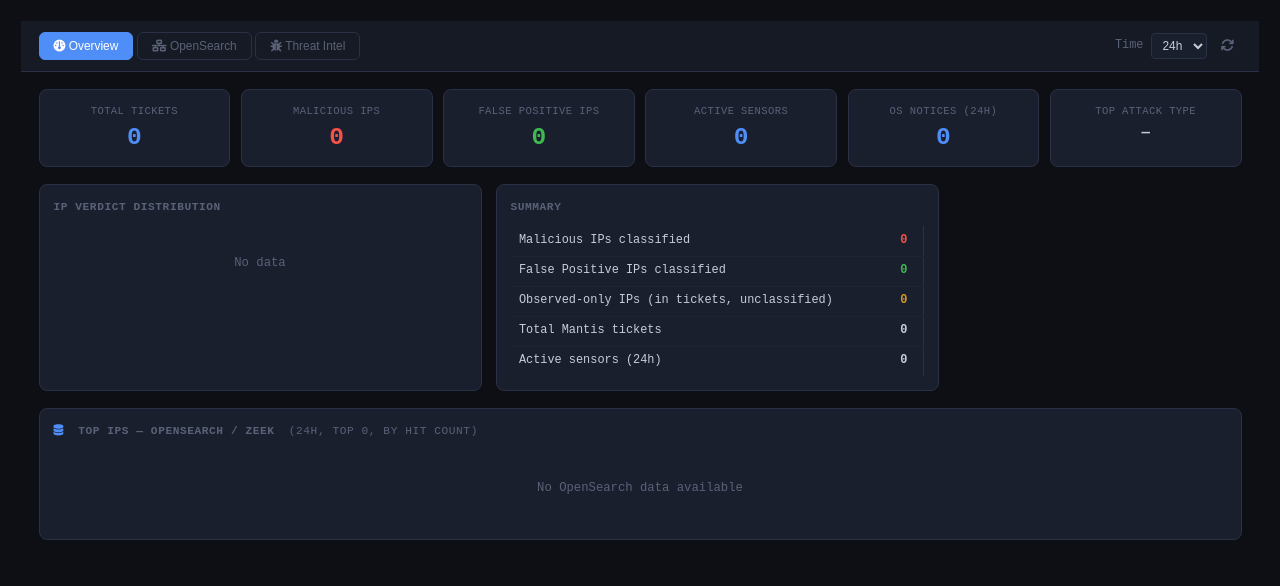
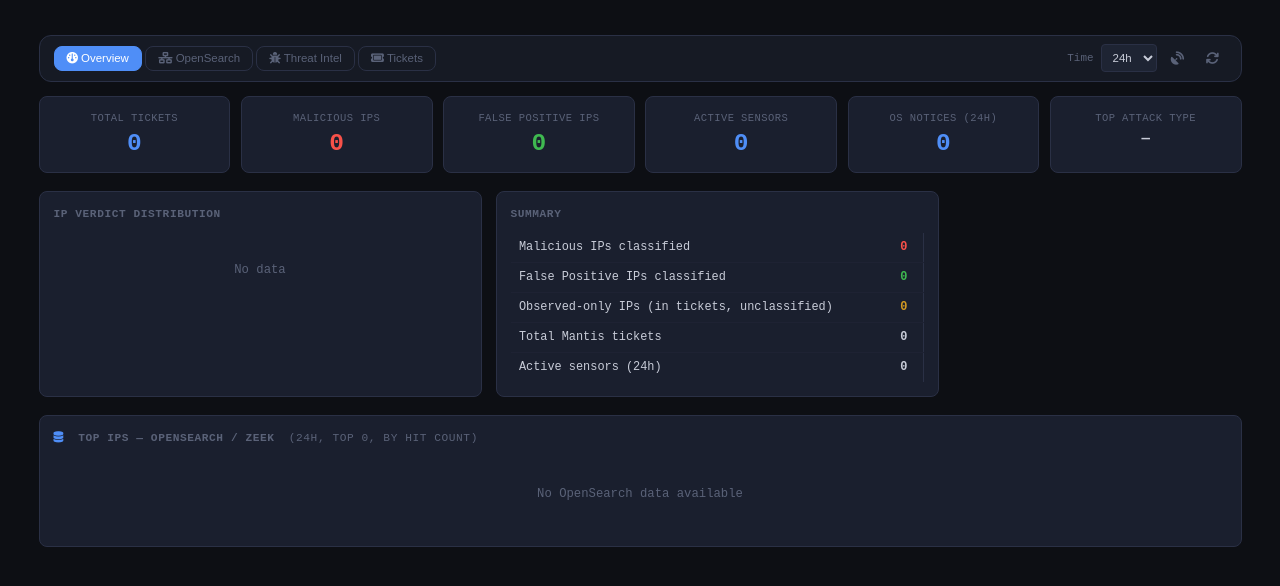
Before and after one commit to liamadale/pisces-scripts, a Flask app: page / in a window 1280 px wide. Shown: the part 48-634 px from the top of the page. Run offline with Flask 3, Linux system fonts and the light colour scheme; data that the repository does not hold is empty.

Commit message:
feat(dashboard): wire sensor filter and date controls into toolbar
Register the tickets Blueprint in app.py and add the
/api/dashboard/sensors route that serves sensor_summary.html content.

In dashboard.html: add the Tickets tab button, sensor-badge button
with JS state (_selectedSensors, getSensorParam), date picker row
that appears for Mantis and Tickets tabs, and openSensorModal /
applySensorSelection helpers.

In base.html: add sensor-modal markup (backdrop + panel), CSS for
.sensor-badge and #sensor-btn, pill-style sub-tab bar, uniform
design tokens (--radius-*, height:28px inputs, rounded toolbar),
and dark/light color-scheme for native date inputs.

```diff
--- a/apps/dashboard_web/app.py
+++ b/apps/dashboard_web/app.py
@@ -41,11 +41,31 @@ def create_app() -> Flask:
         dcache.invalidate()
         return "", 204
 
+    @app.route("/api/dashboard/sensors")
+    def api_sensor_summary():
+        """Sensor browser modal content — terms agg on host.name."""
+        from apps.dashboard_web.opensearch.aggregations import agg_opensearch_sensors
+
+        time_range = request.args.get("time_range", "now-24h")
+        data = agg_opensearch_sensors(time_range)
+        # Build bucket-like dicts matching the sensor_summary.html template
+        buckets = [
+            {"key": label, "doc_count": count}
+            for label, count in zip(data["labels"], data["counts"])
+        ]
+        current = [
+            s.strip()
+            for s in request.args.get("sensor", "").split(",")
+            if s.strip() and s.strip().lower() != "all"
+        ]
+        return render_template("sensor_summary.html", buckets=buckets, current_sensors=current)
+
     from apps.dashboard_web.mantis import bp as mantis_bp
     from apps.dashboard_web.opensearch import bp as opensearch_bp
     from apps.dashboard_web.overview import bp as overview_bp
+    from apps.dashboard_web.tickets import bp as tickets_bp
 
-    for bp in [overview_bp, opensearch_bp, mantis_bp]:
+    for bp in [overview_bp, opensearch_bp, mantis_bp, tickets_bp]:
         app.register_blueprint(bp)
 
     return app
--- a/apps/dashboard_web/templates/base.html
+++ b/apps/dashboard_web/templates/base.html
@@ -24,10 +24,12 @@
     .dash-toolbar {
       display: flex;
       align-items: center;
-      gap: 1rem;
-      padding: 0.75rem 1.25rem;
+      gap: 0.75rem;
+      padding: 0.6rem 1rem;
+      margin: 1rem 1.25rem 0;
       background: var(--surface-container-low);
-      border-bottom: 1px solid var(--outline);
+      border: 1px solid var(--outline);
+      border-radius: var(--radius-md);
       flex-wrap: wrap;
     }
     .tab-bar {
@@ -36,13 +38,13 @@
       flex: 1;
     }
     .tab-btn {
-      padding: 0.45rem 1rem;
+      padding: 0.4rem 0.85rem;
       border: 1px solid var(--outline);
-      border-radius: 6px;
+      border-radius: var(--radius-sm);
       background: transparent;
       color: var(--on-surface-dim);
       cursor: pointer;
-      font-size: 0.85rem;
+      font-size: 0.82rem;
       transition: background 0.15s, color 0.15s, border-color 0.15s;
     }
     .tab-btn:hover {
@@ -59,41 +61,64 @@
       align-items: center;
       gap: 0.5rem;
       color: var(--on-surface-dim);
-      font-size: 0.85rem;
+      font-size: 0.82rem;
     }
-    .dash-controls select {
-      background: var(--surface-container);
+    .dash-controls label {
+      font-size: 0.78rem;
+      color: var(--on-surface-dim);
+      white-space: nowrap;
+    }
+    .dash-controls select,
+    .dash-controls input[type="date"] {
+      background: var(--surface-container-high);
       color: var(--on-surface);
       border: 1px solid var(--outline);
-      border-radius: 4px;
-      padding: 0.3rem 0.5rem;
-      font-size: 0.85rem;
+      border-radius: var(--radius-xs);
+      padding: 3px 7px;
+      font-size: 0.82rem;
+      height: 28px;
+      outline: none;
+      transition: border-color 0.15s, box-shadow 0.15s;
+      color-scheme: dark;
+    }
+    [data-theme="light"] .dash-controls select,
+    [data-theme="light"] .dash-controls input[type="date"] {
+      color-scheme: light;
+    }
+    .dash-controls select:focus,
+    .dash-controls input[type="date"]:focus {
+      border-color: var(--primary);
+      box-shadow: 0 0 0 2px var(--focus-ring);
     }
     .tab-panel {
-      padding: 1.25rem;
+      padding: 1rem 1.25rem;
     }
     .sub-tab-bar {
-      display: flex;
+      display: inline-flex;
       gap: 0.25rem;
+      background: var(--surface-container-low);
+      border: 1px solid var(--outline);
+      border-radius: var(--radius-pill);
+      padding: 0.2rem;
     }
     .sub-tab-btn {
-      padding: 0.35rem 0.85rem;
-      border: 1px solid var(--outline);
-      border-radius: 5px;
+      padding: 0.3rem 0.9rem;
+      border: none;
+      border-radius: var(--radius-pill);
       background: transparent;
       color: var(--on-surface-dim);
       cursor: pointer;
-      font-size: 0.8rem;
-      transition: background 0.15s, color 0.15s, border-color 0.15s;
+      font-size: 0.78rem;
+      font-weight: 500;
+      transition: background 0.15s, color 0.15s;
     }
     .sub-tab-btn:hover {
       background: var(--state-hover);
       color: var(--on-surface);
     }
     .sub-tab-btn.active {
-      background: var(--secondary);
-      border-color: var(--secondary);
-      color: #0d0f14;
+      background: var(--primary);
+      color: #fff;
     }
     .loading-msg {
       color: var(--on-surface-dim);
@@ -194,6 +219,21 @@
     .ip-table tr:last-child td { border-bottom: none; }
     .ip-table tr:hover td { background: var(--state-hover); }
     .ip-mono { font-family: monospace; }
+
+    /* ── Sensor badge ──────────────────────────────────── */
+    .sensor-badge {
+      position: absolute;
+      top: -4px; right: -4px;
+      background: var(--primary);
+      color: #fff;
+      font-size: 0.6rem;
+      font-weight: 700;
+      min-width: 14px; height: 14px;
+      border-radius: 7px;
+      display: flex; align-items: center; justify-content: center;
+      padding: 0 3px;
+    }
+    #sensor-btn { position: relative; overflow: visible; }
   </style>
 </head>
 <body>
@@ -215,6 +255,21 @@
 <main>
 {% block content %}{% endblock content %}
 </main>
+
+<!-- Sensor browser modal -->
+<div id="sensor-modal-backdrop" class="modal-backdrop"
+     onclick="if(event.target===this)closeSensorModal()"></div>
+<div id="sensor-modal" class="modal-panel" role="dialog" aria-modal="true" aria-label="Sensor browser">
+  <div class="modal-header">
+    <span class="modal-title"><i class="fa-solid fa-satellite-dish"></i> Filter by Sensor</span>
+    <button class="btn-icon" onclick="closeSensorModal()">
+      <i class="fa-solid fa-xmark"></i>
+    </button>
+  </div>
+  <div id="sensor-modal-body" class="modal-body" style="padding:12px;">
+    <p class="ss-empty">Loading&hellip;</p>
+  </div>
+</div>
 
 <script>
 (function () {
--- a/apps/dashboard_web/templates/dashboard.html
+++ b/apps/dashboard_web/templates/dashboard.html
@@ -12,6 +12,9 @@
     <button id="tab-btn-mantis" class="tab-btn" onclick="switchTab('mantis')">
       <i class="fa-solid fa-bug"></i> Threat Intel
     </button>
+    <button id="tab-btn-tickets" class="tab-btn" onclick="switchTab('tickets')">
+      <i class="fa-solid fa-ticket"></i> Tickets
+    </button>
   </div>
   <div class="dash-controls">
     <label for="time-range-select">Time</label>
@@ -25,9 +28,19 @@
       <option value="now-14d">14d</option>
       <option value="now-30d">30d</option>
     </select>
+    <button class="btn-icon" onclick="openSensorModal()" title="Filter by sensor" id="sensor-btn">
+      <i class="fa-solid fa-satellite-dish"></i>
+      <span id="sensor-badge" style="display:none;" class="sensor-badge"></span>
+    </button>
     <button class="btn-icon" onclick="reloadActive()" title="Refresh data">
       <i class="fa-solid fa-arrows-rotate"></i>
     </button>
+  </div>
+  <div class="dash-controls" id="date-controls" style="display:none;">
+    <label for="date-since">From</label>
+    <input type="date" id="date-since" onchange="reloadActive()">
+    <label for="date-until">To</label>
+    <input type="date" id="date-until" onchange="reloadActive()">
   </div>
 </div>
 
@@ -48,35 +61,74 @@
     <p class="loading-msg"><i class="fa-solid fa-spinner fa-spin"></i> Loading Threat Intel data…</p>
   </div>
 </div>
+
+<div id="panel-tickets" class="tab-panel" style="display:none">
+  <div id="panel-tickets-content">
+    <p class="loading-msg"><i class="fa-solid fa-spinner fa-spin"></i> Loading Tickets data…</p>
+  </div>
+</div>
 {% endblock content %}
 
 {% block extra_scripts %}
 <script>
 var _activeTab = 'overview';
 var _loaded = {};
+var _selectedSensors = '';  /* comma-separated or empty for 'all' */
 
 function getTimeRange() {
   return document.getElementById('time-range-select').value;
+}
+
+function getSensorParam() {
+  return _selectedSensors ? '&sensor=' + encodeURIComponent(_selectedSensors) : '';
+}
+
+function updateSensorBadge() {
+  var badge = document.getElementById('sensor-badge');
+  if (!badge) return;
+  if (_selectedSensors) {
+    var n = _selectedSensors.split(',').length;
+    badge.textContent = n;
+    badge.style.display = '';
+  } else {
+    badge.style.display = 'none';
+  }
+}
+
+function getDateParams() {
+  var since = document.getElementById('date-since').value;
+  var until = document.getElementById('date-until').value;
+  var p = '';
+  if (since) p += '&since=' + since;
+  if (until) p += '&until=' + until;
+  return p;
 }
 
 function loadSection(name) {
   var contentEl = document.getElementById('panel-' + name + '-content');
   if (!contentEl) return;
   contentEl.innerHTML = '<p class="loading-msg"><i class="fa-solid fa-spinner fa-spin"></i> Loading\u2026</p>';
+  var useDate = (name === 'mantis' || name === 'tickets');
+  var qs = useDate
+    ? '?_=1' + getDateParams()
+    : '?time_range=' + getTimeRange() + getSensorParam();
   htmx.ajax(
     'GET',
-    '/api/dashboard/' + name + '?time_range=' + getTimeRange(),
+    '/api/dashboard/' + name + qs,
     {target: '#panel-' + name + '-content', swap: 'innerHTML'}
   );
 }
 
 function switchTab(name) {
-  ['overview', 'opensearch', 'mantis'].forEach(function(t) {
+  ['overview', 'opensearch', 'mantis', 'tickets'].forEach(function(t) {
     var panel = document.getElementById('panel-' + t);
     var btn   = document.getElementById('tab-btn-' + t);
     if (panel) panel.style.display = (t === name) ? '' : 'none';
     if (btn)   btn.classList.toggle('active', t === name);
   });
+  var useDate = (name === 'mantis' || name === 'tickets');
+  document.querySelector('.dash-controls').style.display = useDate ? 'none' : '';
+  document.getElementById('date-controls').style.display = useDate ? '' : 'none';
   _activeTab = name;
   if (!_loaded[name]) {
     _loaded[name] = true;
@@ -86,8 +138,46 @@ function switchTab(name) {
 
 function reloadActive() {
   _loaded = {};
+  /* Clear cached modal so it re-fetches with new time range */
+  var body = document.getElementById('sensor-modal-body');
+  if (body) body.innerHTML = '<p class="ss-empty">Loading\u2026</p>';
   loadSection(_activeTab);
 }
+
+/* ── Sensor modal ──────────────────────────────────── */
+window.openSensorModal = function() {
+  var body = document.getElementById('sensor-modal-body');
+  if (!body.querySelector('.ss-list')) {
+    htmx.ajax('GET',
+      '/api/dashboard/sensors?time_range=' + getTimeRange() + getSensorParam(),
+      {target: '#sensor-modal-body', swap: 'innerHTML'});
+  }
+  document.getElementById('sensor-modal-backdrop').classList.add('open');
+  document.getElementById('sensor-modal').classList.add('open');
+};
+window.closeSensorModal = function() {
+  document.getElementById('sensor-modal-backdrop').classList.remove('open');
+  document.getElementById('sensor-modal').classList.remove('open');
+};
+window.sensorSelectAll = function(state) {
+  document.querySelectorAll('#sensor-modal-body .ss-check')
+    .forEach(function(cb) { cb.checked = state; });
+};
+window.applySensorSelection = function() {
+  var checked = Array.from(
+    document.querySelectorAll('#sensor-modal-body .ss-check:checked')
+  ).map(function(cb) { return cb.value; });
+  var total = document.querySelectorAll('#sensor-modal-body .ss-check').length;
+  /* If all are checked or none, treat as 'all' */
+  _selectedSensors = (checked.length && checked.length < total) ? checked.join(',') : '';
+  updateSensorBadge();
+  closeSensorModal();
+  reloadActive();
+};
+
+document.addEventListener('keydown', function(e) {
+  if (e.key === 'Escape') closeSensorModal();
+});
 
 /* Load overview on first page render */
 window.addEventListener('DOMContentLoaded', function() {
```
